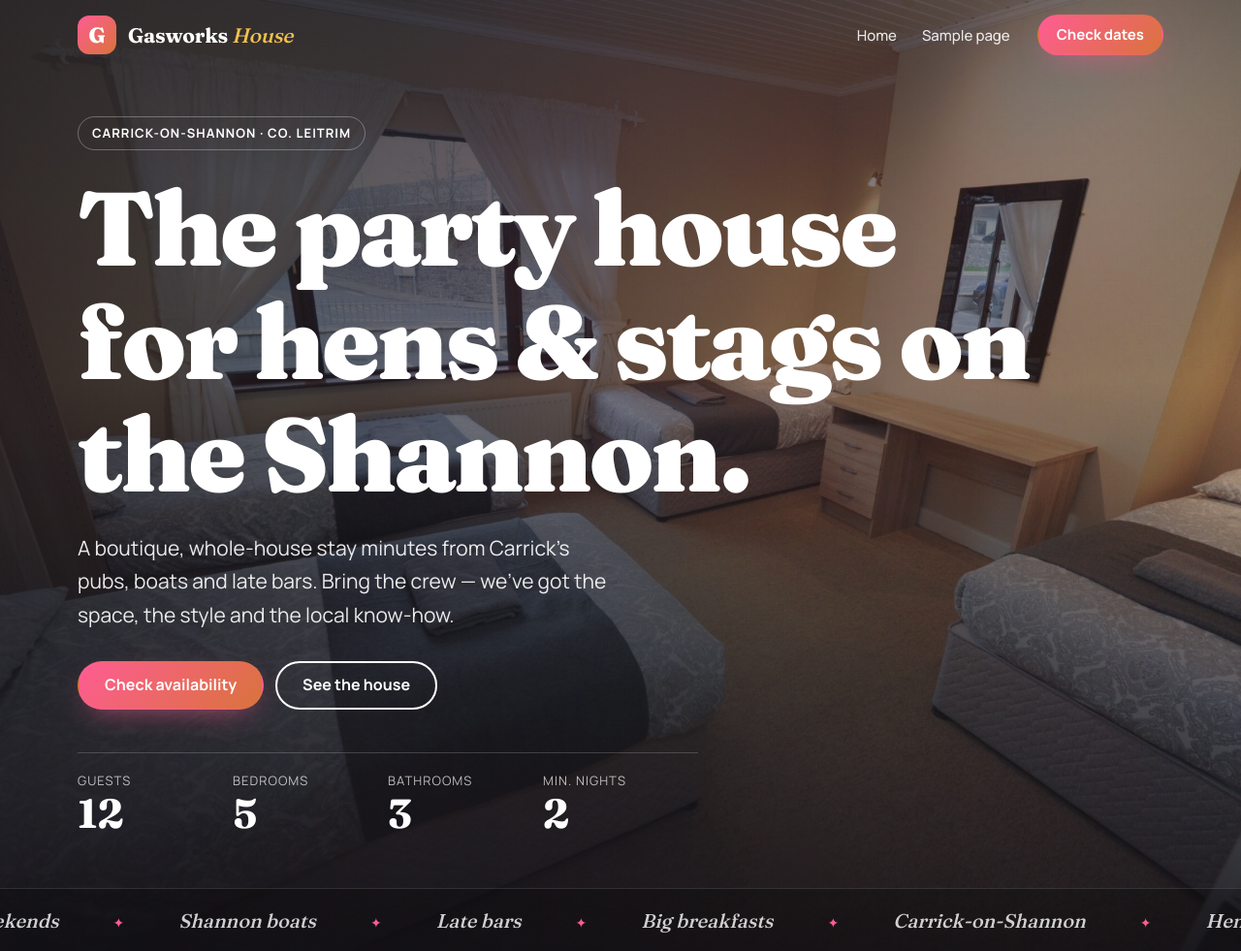
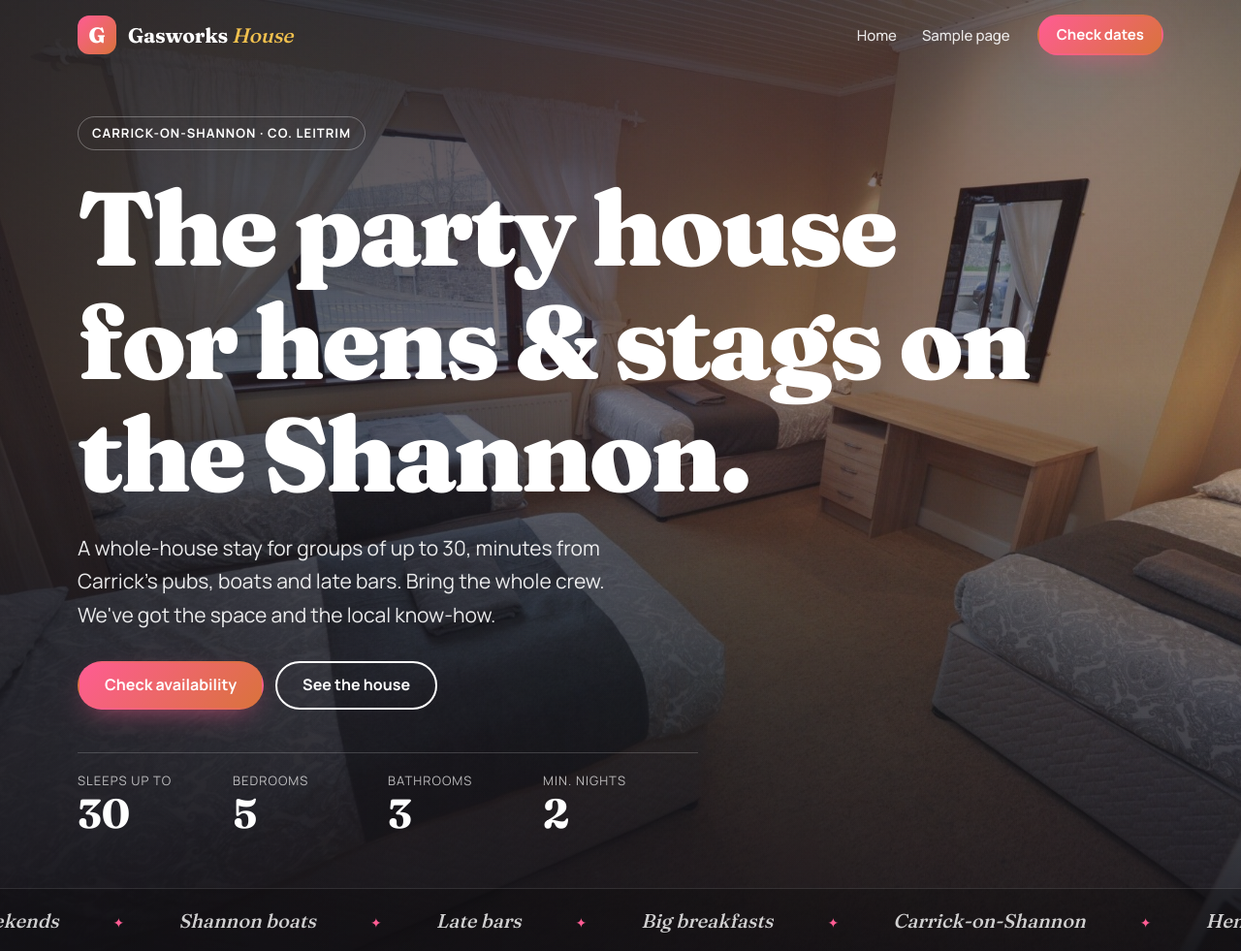
Before and after one commit to brianodowd16-tech/northwestcomplete, a WordPress theme: template gasworkshousecarrick/gasworks-house/front-page.php in a window 1280 px wide. Shown: the top 981 px of the page at 97% size. Run offline with PHP 8.4 and a stand-in for WordPress, Linux system fonts and the light colour scheme; the site name, menu and one post (Sample post) are stand-ins, and other content is empty; some libraries are stand-ins or nearby versions.

Commit message:
Set Gasworks House capacity to sleeps up to 30
Co-Authored-By: Claude Opus 5.5 <noreply@anthropic.com>
Claude-Session: https://claude.ai/code/session_01TfcG1Sk9vAKVEoyehBsksM

```diff
--- a/gasworkshousecarrick/gasworks-house/front-page.php
+++ b/gasworkshousecarrick/gasworks-house/front-page.php
@@ -13,7 +13,7 @@ $gwh_gallery  = gwh_gallery_items();
 $gwh_status   = isset( $_GET['enquiry'] ) ? sanitize_key( wp_unslash( $_GET['enquiry'] ) ) : ''; // phpcs:ignore WordPress.Security.NonceVerification
 
 $gwh_facts = array_filter( array(
-	__( 'Guests', 'gasworks-house' )     => gwh_mod( 'sleeps' ),
+	__( 'Sleeps up to', 'gasworks-house' ) => gwh_mod( 'sleeps' ),
 	__( 'Bedrooms', 'gasworks-house' )   => gwh_mod( 'bedrooms' ),
 	__( 'Bathrooms', 'gasworks-house' )  => gwh_mod( 'bathrooms' ),
 	__( 'Min. nights', 'gasworks-house' ) => gwh_mod( 'min_nights' ),
--- a/gasworkshousecarrick/gasworks-house/inc/customizer.php
+++ b/gasworkshousecarrick/gasworks-house/inc/customizer.php
@@ -44,7 +44,7 @@ function gwh_customize_register( $wp_customize ) {
 		'gwh_house'   => array(
 			'title'  => __( 'The house', 'gasworks-house' ),
 			'fields' => array(
-				'sleeps'        => array( 'text', __( 'Sleeps (guests)', 'gasworks-house' ) ),
+				'sleeps'        => array( 'text', __( 'Sleeps up to (guests)', 'gasworks-house' ) ),
 				'bedrooms'      => array( 'text', __( 'Bedrooms', 'gasworks-house' ) ),
 				'bathrooms'     => array( 'text', __( 'Bathrooms', 'gasworks-house' ) ),
 				'min_nights'    => array( 'text', __( 'Minimum nights', 'gasworks-house' ) ),
--- a/gasworkshousecarrick/gasworks-house/inc/defaults.php
+++ b/gasworkshousecarrick/gasworks-house/inc/defaults.php
@@ -16,8 +16,8 @@ function gwh_defaults() {
 		'hero_image'       => '',
 		'hero_eyebrow'     => 'Carrick-on-Shannon · Co. Leitrim',
 		'hero_heading'     => 'The party house for hens & stags on the Shannon.',
-		'hero_text'        => 'A boutique, whole-house stay minutes from Carrick\'s pubs, boats and late bars. Bring the crew — we\'ve got the space, the style and the local know-how.',
-		'meta_description' => 'Gasworks House is a boutique hen and stag party house in Carrick-on-Shannon, Co. Leitrim. Whole-house stays for groups, a short stroll from the town\'s pubs, bars and river.',
+		'hero_text'        => 'A whole-house stay for groups of up to 30, minutes from Carrick\'s pubs, boats and late bars. Bring the whole crew. We\'ve got the space and the local know-how.',
+		'meta_description' => 'Gasworks House is a hen and stag party house in Carrick-on-Shannon, Co. Leitrim, sleeping up to 30. Whole-house stays for big groups, a short stroll from the town\'s pubs and river.',
 
 		// Booking & contact.
 		'airbnb_url'       => '',
@@ -29,7 +29,7 @@ function gwh_defaults() {
 		'tiktok_url'       => '',
 
 		// Key facts.
-		'sleeps'           => '12',
+		'sleeps'           => '30',
 		'bedrooms'         => '5',
 		'bathrooms'        => '3',
 		'min_nights'       => '2',
```
Also changed, not shown: gasworkshousecarrick/README.md, gasworkshousecarrick/gasworks-house/screenshot.png, gasworkshousecarrick/preview-desktop.png, gasworkshousecarrick/preview-mobile.png, 1 other file.
